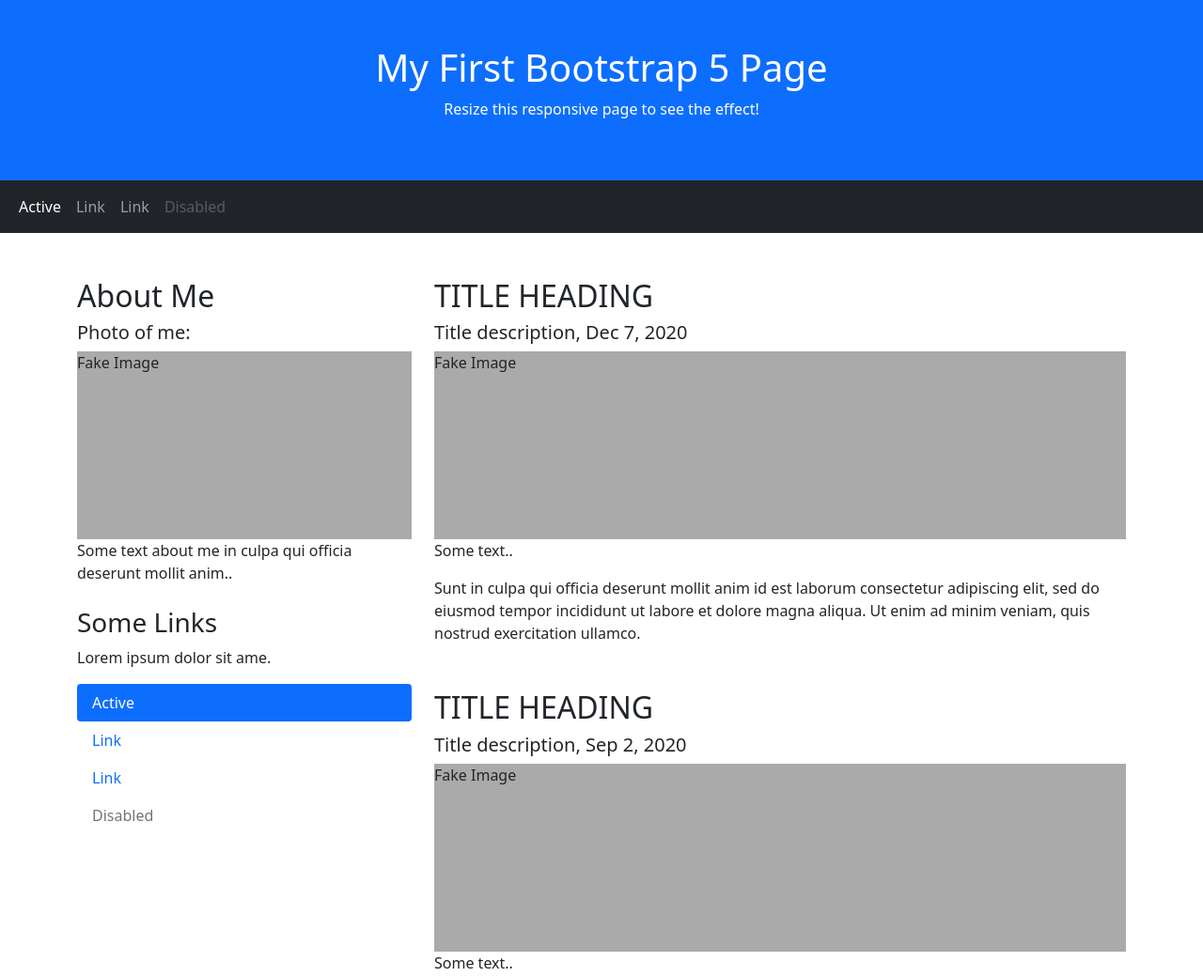
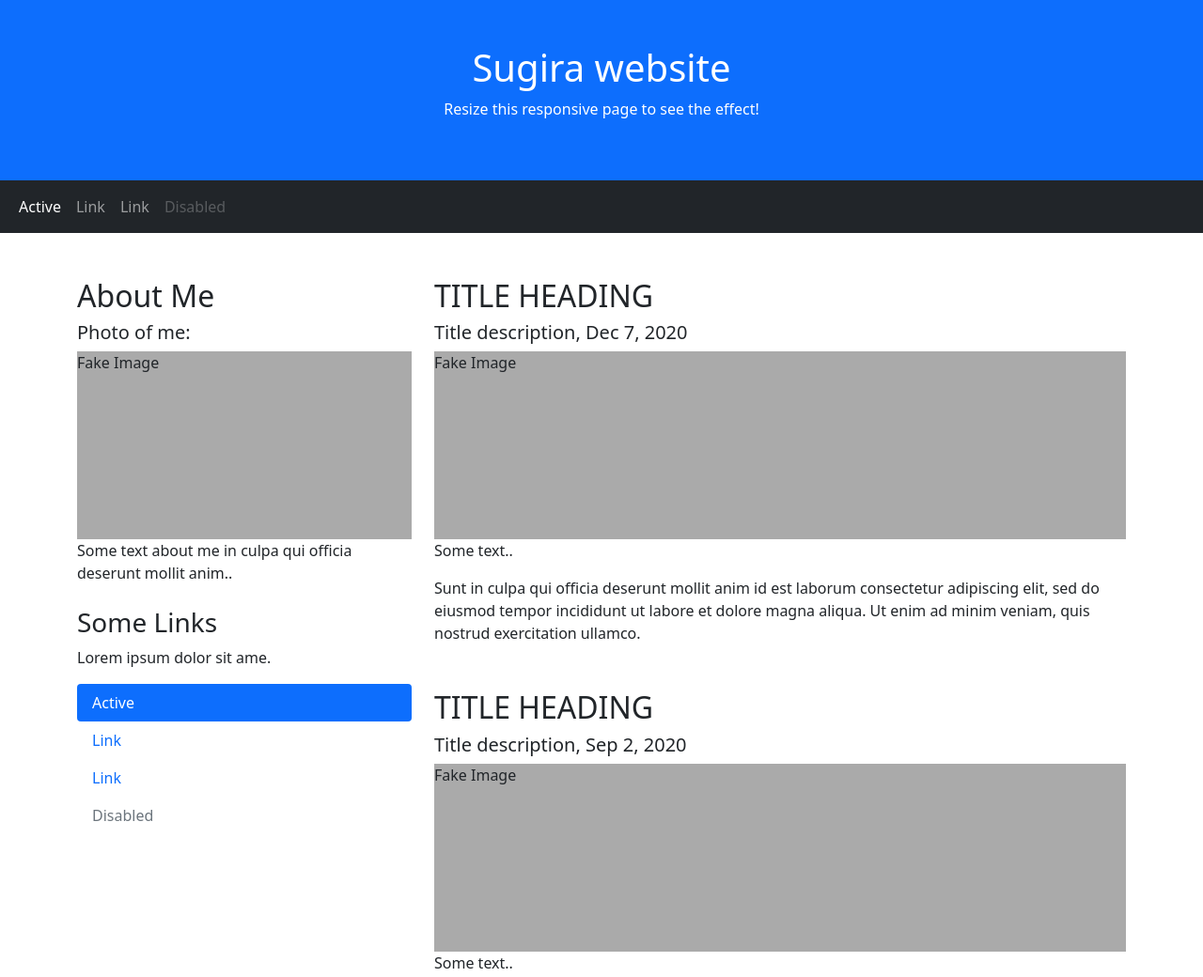
Before and after one commit to Sugira21/myFirstWeb, a plain HTML site: page index.html in a window 1280 px wide. Shown: the top 1040 px of the page at 94% size. Drawn offline with nearby package versions, Linux system fonts and the light colour scheme.

Commit message:
Update index.html

```diff
--- a/index.html
+++ b/index.html
@@ -16,7 +16,7 @@
 <body>
 
 <div class="p-5 bg-primary text-white text-center">
-  <h1>My First Bootstrap 5 Page</h1>
+  <h1>Sugira website</h1>
   <p>Resize this responsive page to see the effect!</p>
 </div>
 
```
